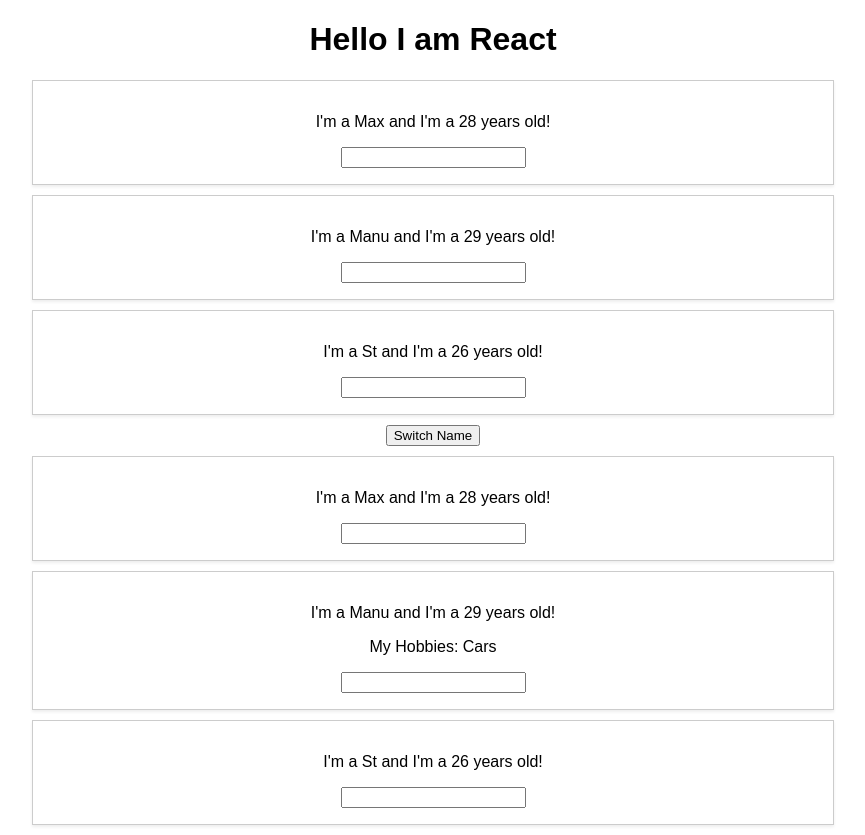
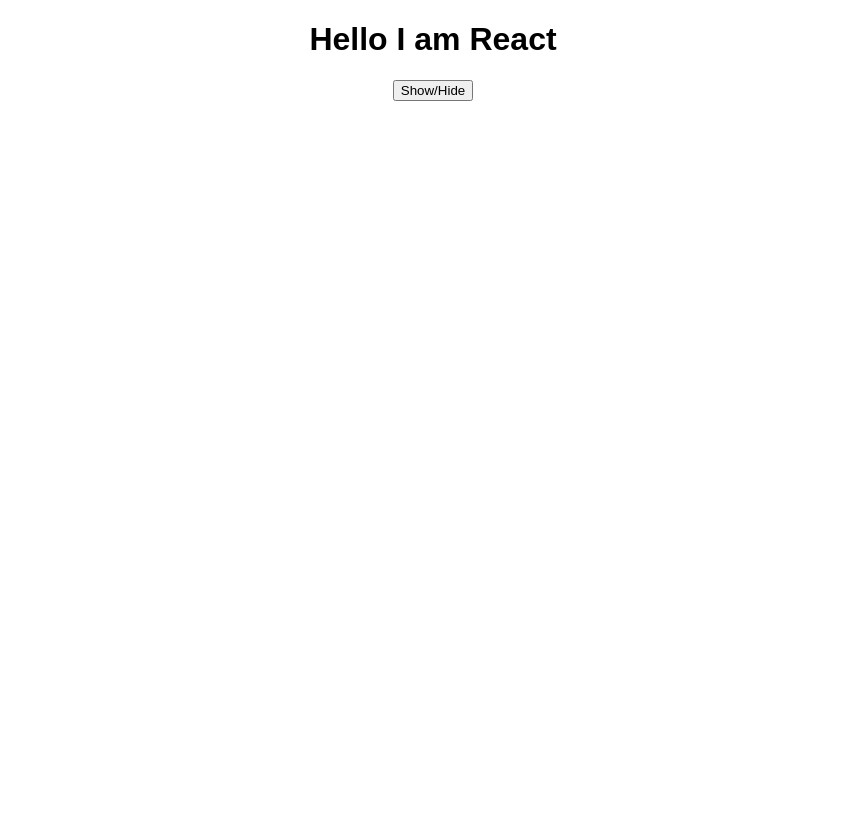
Before and after one commit to smilecv24/react-udemy, a React (Create React App) app: page / in a window 1280 px wide. Shown: the whole page, without its empty margins (207-1072 px from the left). After the commit the page ends 800 px from the top, so only its background shows below. Built offline with nearby package versions, Linux system fonts and the light colour scheme; the HTML template or start-up script is replaced by a standard one.

Commit message:
59 udemy

```diff
--- a/src/App.js
+++ b/src/App.js
@@ -1,51 +1,76 @@
-import React, { Component } from 'react';
+import React, {Component} from 'react';
 import './App.css';
 import Person from './Person/Person';
+
 class App extends Component {
   state = {
     persons: [
       {name: 'Max', age: 28},
       {name: 'Manu', age: 29},
       {name: 'St', age: 26},
-    ]
+    ],
+    showPersons: false
   };
 
-  switchNameHandler = (name) => {
+  changeNameHandler = (event, index) => {
+    const person = {...this.state.persons[index]};
+    person.name = event.target.value;
+
+    const persons = [...this.state.persons];
+    persons[index] = person;
+
     this.setState({
-      persons: [
-        {name: name, age: 28},
-        {name: 'Kristina', age: 29},
-        {name: 'Stepan', age: 26},
-      ]
-    })
+      persons: persons
+    });
   };
 
-  changeNameHandler = (event) => {
+  togglePersonHandler = () => {
+    const showPersons = this.state.showPersons;
     this.setState({
-      persons: [
-        {name: 'Max', age: 28},
-        {name: event.target.value, age: 29},
-        {name: 'Stepan', age: 26},
-      ]
-    })
+      showPersons: !showPersons
+    });
+  };
+
+  deletePersonHandler = (indexPerson) => {
+    // const persons = this.state.persons;
+    // const persons = this.state.persons.slice();
+    const persons = [...this.state.persons];
+    persons.splice(indexPerson, 1);
+    this.setState({
+      persons: persons
+    });
   };
 
   /**
    * Renders the component.
    */
   render() {
+
+    let persons = null;
+
+    if (this.state.showPersons) {
+      persons = (
+        <div>
+          {this.state.persons.map((person, index) => {
+            return <Person
+              name={person.name}
+              age={person.age}
+              action={() => this.deletePersonHandler(index)}
+              changeName={(event) => this.changeNameHandler(event, index)}
+              key={index}/>;
+          })}
+        </div>
+      )
+    }
+
     return (
       <div className="App">
         <h1>Hello I am React</h1>
-        {this.state.persons.map((person, index) => {
-          return <Person name={person.name} age={person.age} key={index}/>;
-        })}
 
-        <button onClick={() => this.switchNameHandler('Smilecv24')}>Switch Name</button>
+        <button onClick={this.togglePersonHandler}>Show/Hide</button>
 
-        <Person name={this.state.persons[0].name} age={this.state.persons[0].age} action={this.switchNameHandler.bind(this, 'Smile')}/>
-        <Person name={this.state.persons[1].name} age={this.state.persons[1].age} changeName={this.changeNameHandler}>My Hobbies: Cars</Person>
-        <Person name={this.state.persons[2].name} age={this.state.persons[2].age}/>
+        {persons}
+
       </div>
     );
   }
--- a/src/Person/Person.js
+++ b/src/Person/Person.js
@@ -6,7 +6,7 @@
     <div className='Person'>
       <p onClick={props.action}>I'm a {props.name} and I'm a {props.age} years old!</p>
       <p>{props.children}</p>
-      <input type="text" onChange={props.changeName}/>
+      <input type="text" onChange={props.changeName} value={props.name}/>
     </div>
   )
 };
```
